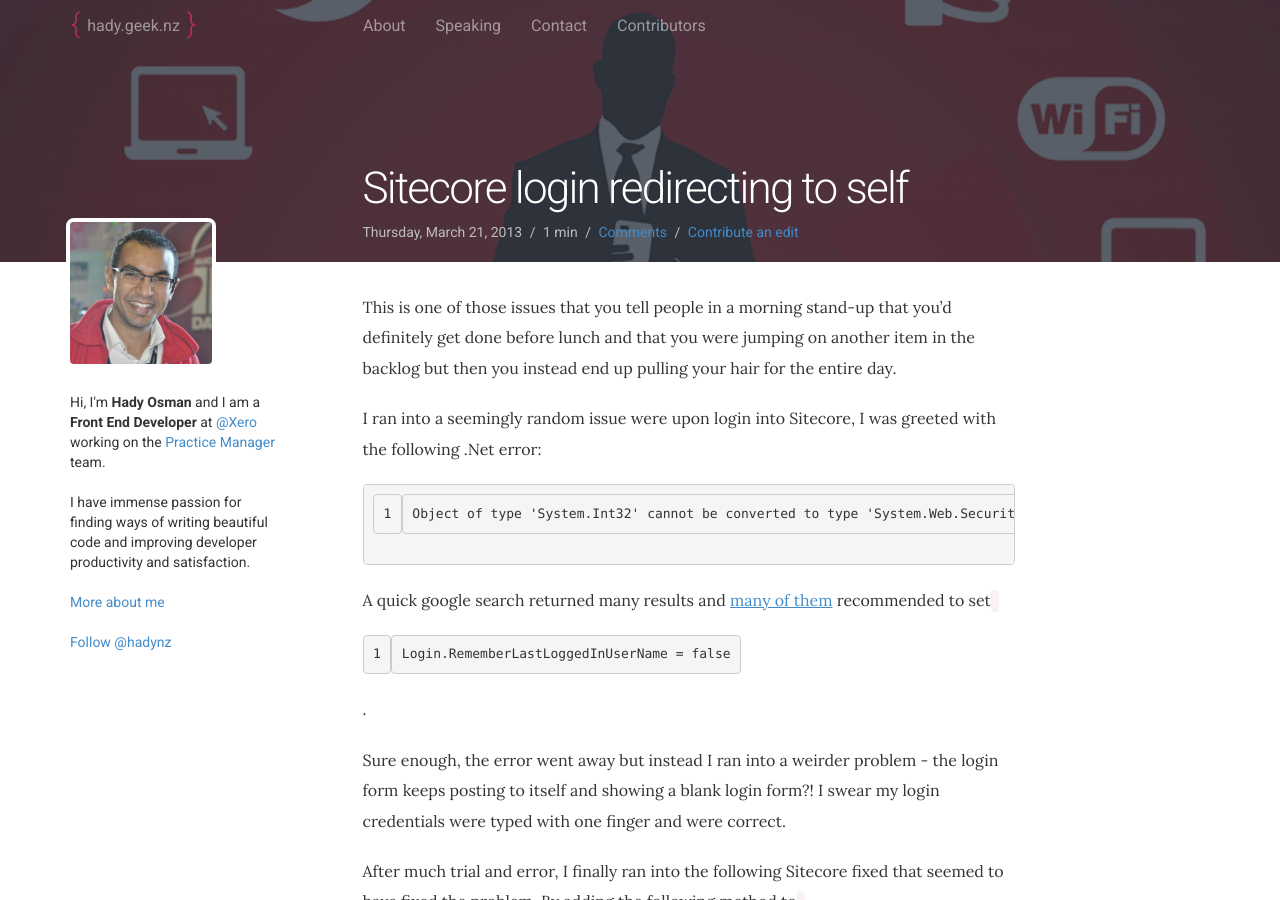
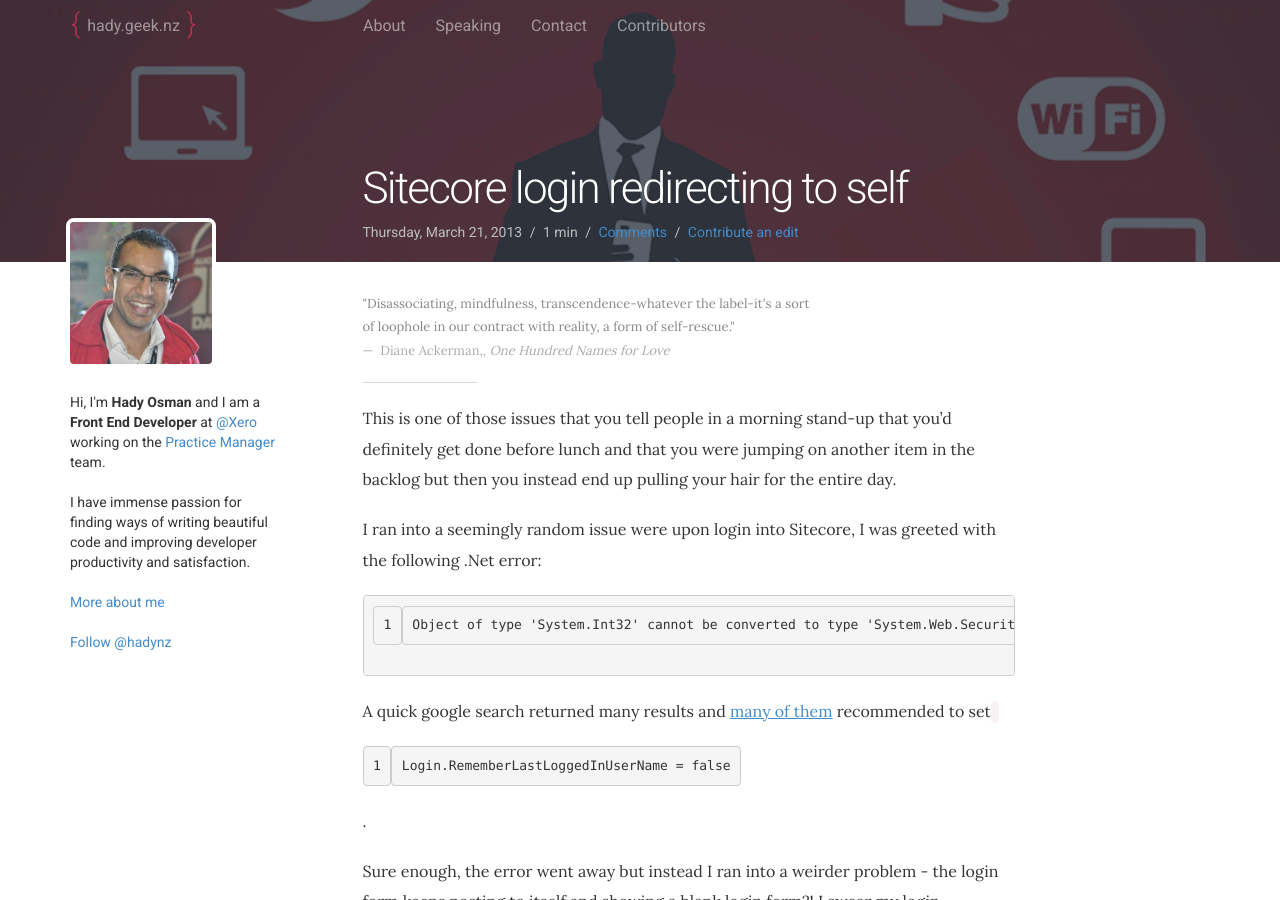
Before and after one commit to hadynz/hadynz.github.io, a Jekyll site: the page built from _posts/blog/2013-03-21-sitecore-redirecting-to-self.md, in a window 1280 px wide and 900 px high. Built offline with Jekyll 4.4.1, drawn with Linux system fonts in a browser that asks for light colours; comment, search, counter and statistics services are not loaded.

Commit message:
Add quotes to all current blog posts

```diff
--- a/_posts/blog/2013-03-21-sitecore-redirecting-to-self.md
+++ b/_posts/blog/2013-03-21-sitecore-redirecting-to-self.md
@@ -7,6 +7,10 @@ comments: true
 meta: true
 image:
   feature: covers/sitecore-cover.jpg
+quote:
+    text: Disassociating, mindfulness, transcendence-whatever the label-it's a sort of loophole in our contract with reality, a form of self-rescue.
+    title: One Hundred Names for Love
+    author: Diane Ackerman,
 ---
 This is one of those issues that you tell people in a morning stand-up that you'd definitely get done before lunch
 and that you were jumping on another item in the backlog but then you instead end up pulling your hair for the
```
Also changed, not shown: _posts/blog/2012-10-22-object-eval-extension.md (+3 -0 lines), _posts/blog/2014-06-27-different-remote-push-url-git.md (+3 -0 lines), _posts/speaking/2013-12-03-whats-new-vs2013.md (+3 -0 lines), _posts/speaking/2013-12-11-auckland-airport-digital-strategy.md (+3 -0 lines).
